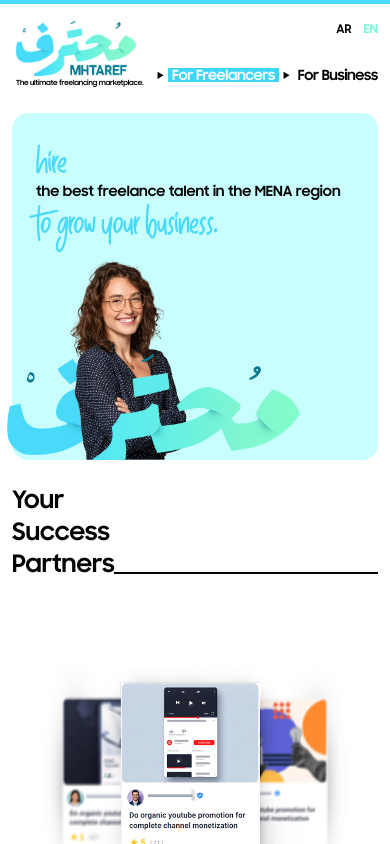
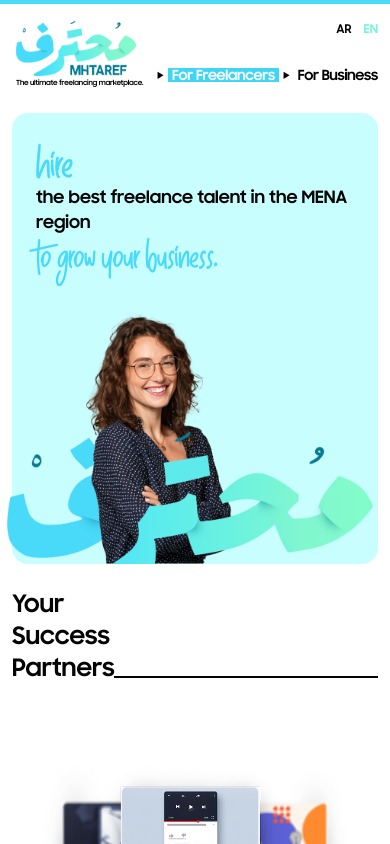
Before and after one commit to khalilalmasri/mht, a Next.js app: page /business in a window 390 px wide. Shown: the top 844 px of the page. Built offline with nearby package versions, Linux system fonts and the light colour scheme.

Commit message:
Refactor IndependenceSectionBusiness component for better responsiveness and readability

```diff
--- a/src/components/business/independence-section-business.jsx
+++ b/src/components/business/independence-section-business.jsx
@@ -1,11 +1,11 @@
 "use client";
 import Image from "next/image";
 import personb from "../../../public/images/business/personB.png";
-import MyComponent from "../test";
 
 function IndependenceBusiness() {
   return (
-    <><div className=" hidden sm:block bg-[#c9feff] my-6 ms-3 me-3 sm:me-16 sm:ms-12 text-[24px] rounded-2xl text-[#040404]  ">
+    <>
+      <div className=" hidden sm:block bg-[#c9feff] my-6 ms-3 me-3 sm:me-16 sm:ms-12 text-[24px] rounded-2xl text-[#040404]  ">
         <div className="sm:position-relative sm:relative content flex sm:justify-between  ms-6">
           <Image
             className=" ms-[-30px] sm:ms-[-50px] mt-3 w-4/5  "
@@ -27,24 +27,19 @@ function IndependenceBusiness() {
       </div>
       <div className=" flex flex-col sm:hidden  bg-[#c9feff] my-6 ms-3 me-3  text-[24px] rounded-2xl text-[#040404]">
         <div className=" ms-6 mt-8 ">
-        <h2 className=" fontAbsolute  text-3xl font-extrabold text-[#49daf9]">
+          <h2 className=" fontAbsolute  text-4xl font-extrabold text-[#49daf9]">
             hire
           </h2>
-        <p className=" SamsungOne-bold sm:text-3xl text-[14px]  text-[#0404040] me-4  mb-1 ">
+          <p className=" SamsungOne-bold  text-[17px]  text-[#0404040] me-4  mb-1 ">
             the best freelance talent in the MENA region
           </p>
           <p className=" fontAbsolute text-3xl  text-[#49daf9] mb-4  ">
             To grow your business.
           </p>
         </div>
-      <Image
-        className="w-4/5 ms-[-5px]"
-        src={personb}
-        alt=""
-      />
+        <Image className=" mt-5 ms-[-5px]" src={personb} alt="" />
       </div>
     </>
-
   );
 }
 export default IndependenceBusiness;
```
Lines whose indentation alone changed are shown as unchanged.
